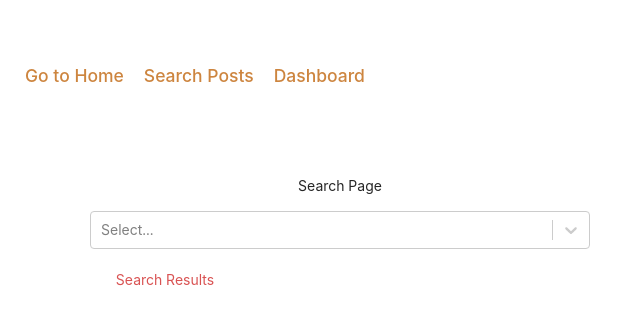
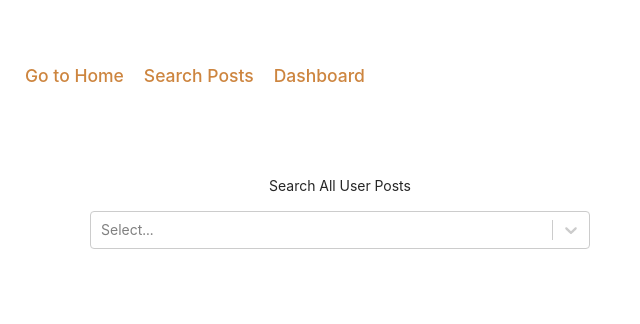
Before and after one commit to SriharanSri/React_Task_Guardian, a React (Create React App) app: page /MainFile in a window 1280 px wide. Shown: the top 324 px of the page, without its empty margins (0-640 px from the left). Built offline with nearby package versions, Linux system fonts and the light colour scheme; no server answers.

Commit message:
Bug updated

```diff
--- a/src/components/MainFile.js
+++ b/src/components/MainFile.js
@@ -38,10 +38,10 @@ function MainFile() {
 
   return (
     <div className="headercontainer">
-      <p  >Search Page</p>
+      <p  >Search All User Posts</p>
 
       <Select className="search"  options={ searchPost? searchPost : null}   onChange={value => setValue(value)} />
-      <p className="result">Search Results</p>
+      <p className="result">  {value &&  value.label ? ' Search Results' : null}   </p>
       <p className="searchresult" >{value &&  value ? value.label : null}</p>
     </div>
   );
```
